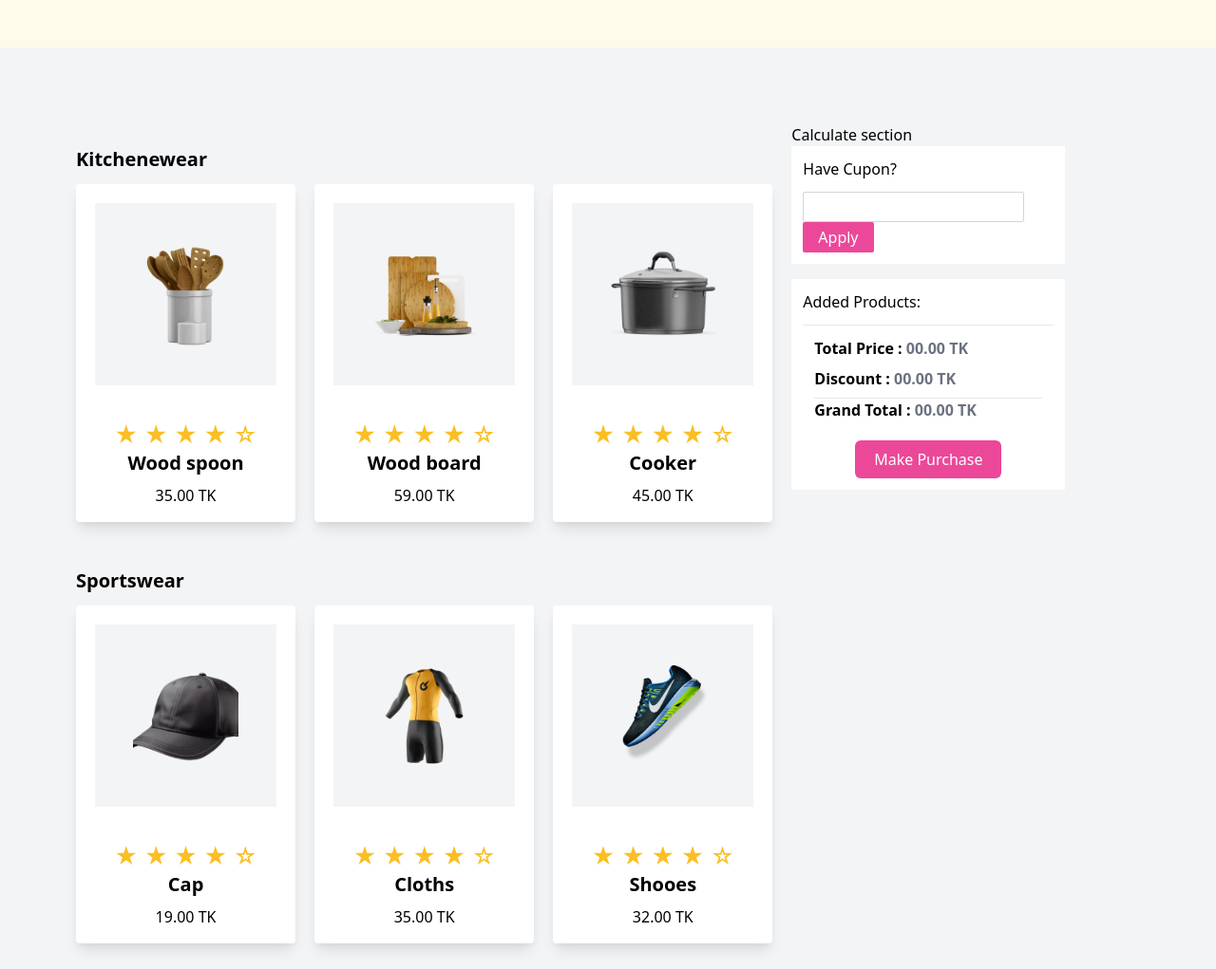
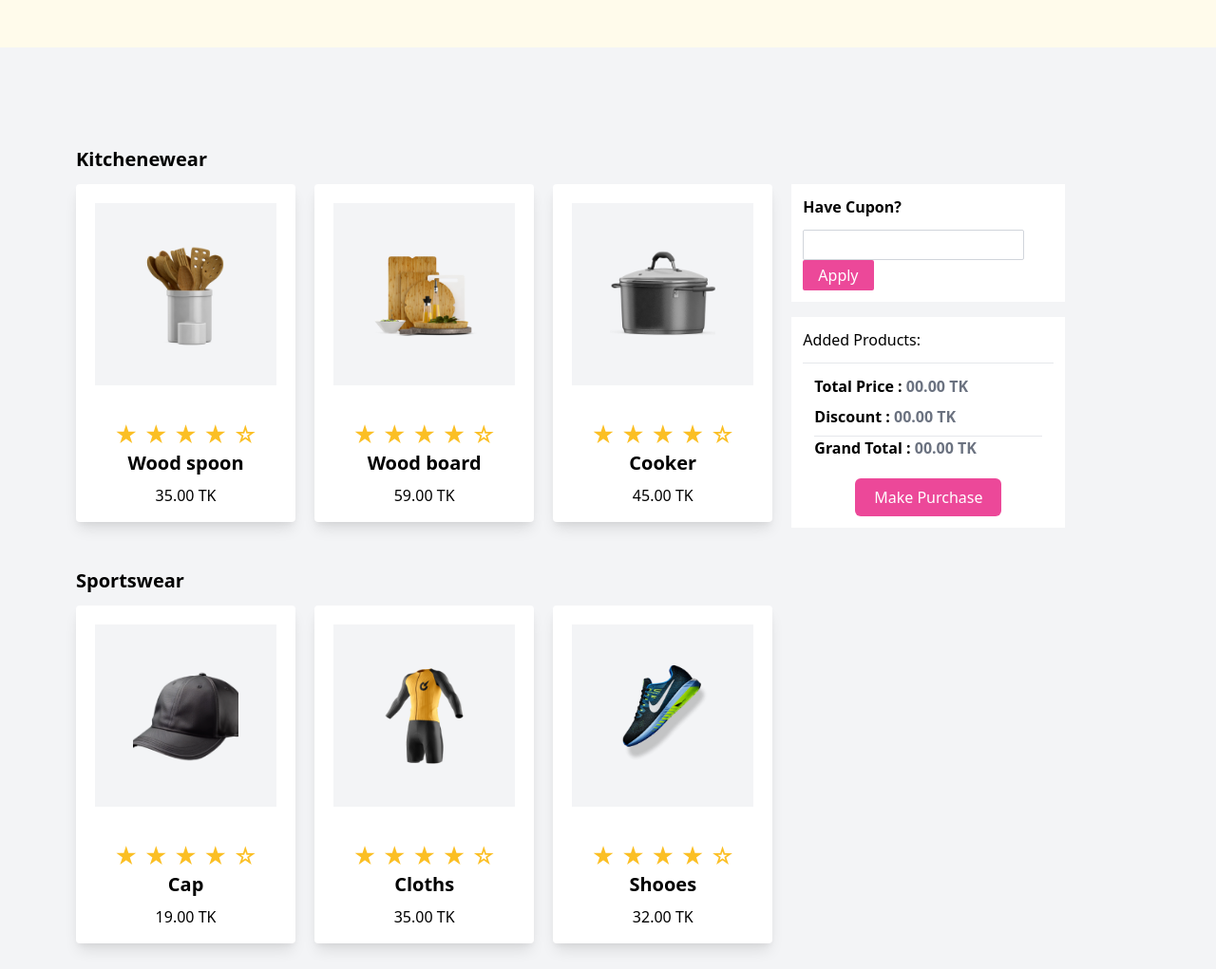
Before and after one commit to SOURAV-MONDAL-DEV/b8-assign-5, a plain HTML site: page index.html in a window 1280 px wide. Shown: the part 580-1601 px from the top of the page at 95% size. Drawn offline with nearby package versions, Linux system fonts and the light colour scheme.

Commit message:
change style: Calculate section margin top n Remove calculate section text

```diff
--- a/index.html
+++ b/index.html
@@ -145,10 +145,9 @@
                 </div>
             </div>
         </div>
-        <div class=" md:w-1/3">
-            <p>Calculate section</p>
+        <div class=" md:w-1/3 mt-6 md:mt-16">
             <div class="bg-white p-3 w-72">
-                <p>Have Cupon?</p>
+                <p class=" font-bold">Have Cupon?</p>
                 <div class="mt-3">
                     <input id="cuponInput" class=" h-8 border border-gray-300 rounded-sm"/>
                     <button id="ApplyButton" onclick="applyCupon()" class="bg-pink-500 px-4 text-white py-1 rounded-sm" disabled >Apply</button>
```
